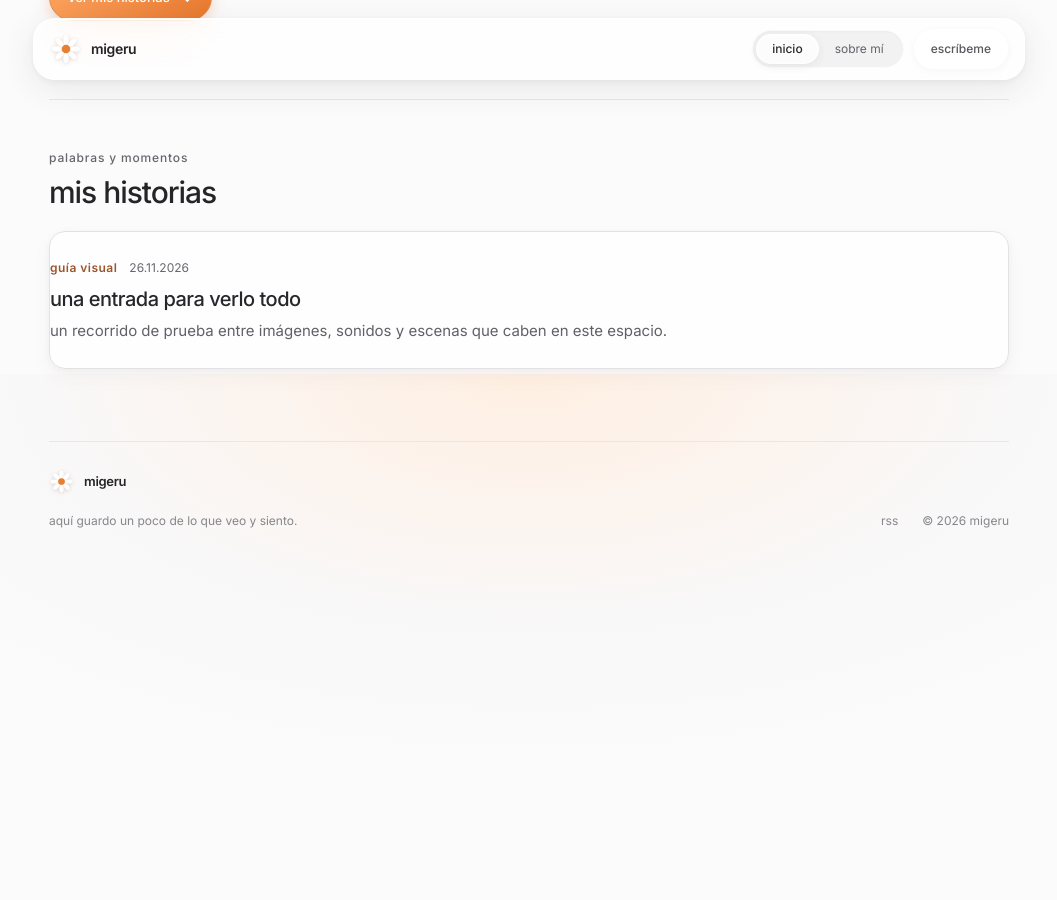
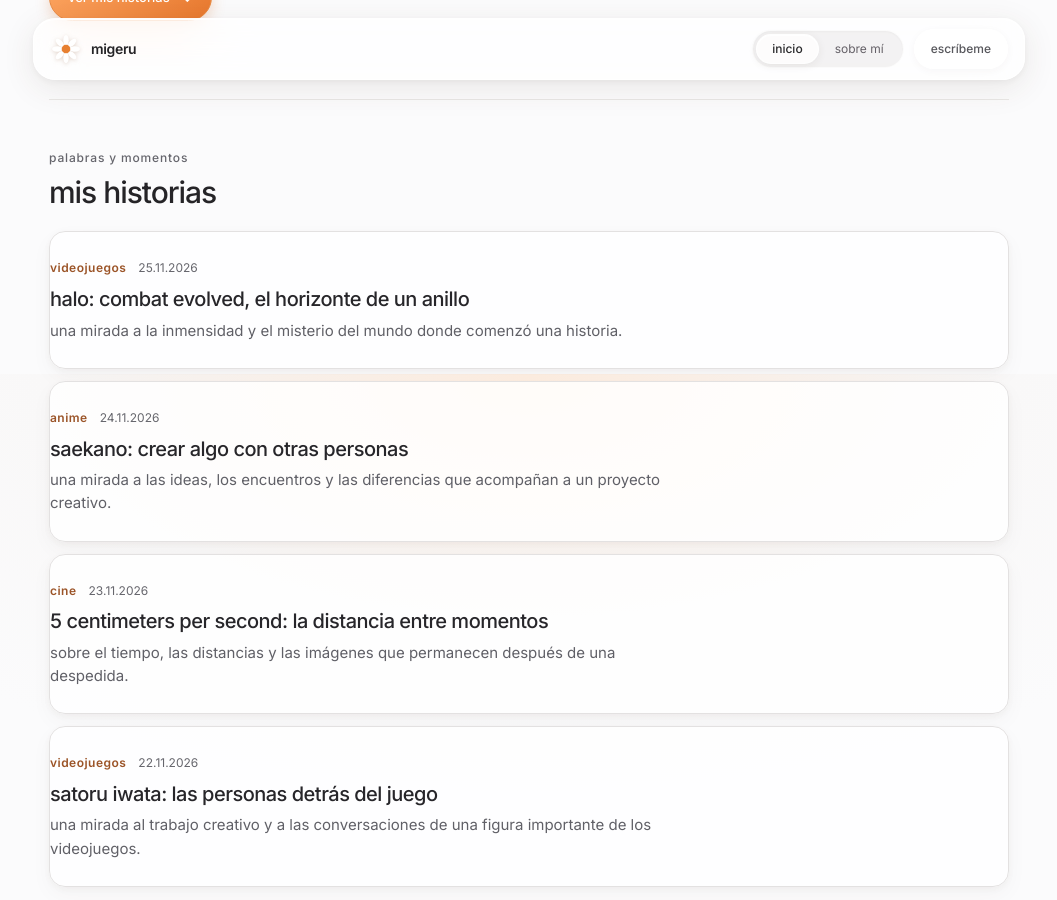
Before and after one commit to sirmigeru98/migeru, a Jekyll site: the page built from index.html, in a window 1280 px wide and 900 px high, scrolled down 526 px. Shown: the whole window, without its empty margins (111-1168 px from the left). Built offline with Jekyll 4.4.1, drawn with Linux system fonts in a browser that asks for light colours; before the commit the page ends 1105 px from its top, so only the background shows below that.

Commit message:
Publicar cuatro historias de ejemplo

```diff
--- /dev/null
+++ b/_posts/2026-11-22-satoru-iwata.md
@@ -0,0 +1,39 @@
+---
+layout: post
+cover: /assets/media/iwata-homenaje.jpg
+title: "satoru iwata: las personas detrás del juego"
+description: "una mirada al trabajo creativo y a las conversaciones de una figura importante de los videojuegos."
+category: videojuegos
+---
+
+Detrás de cada juego hay personas que imaginan, prueban y buscan la forma de convertir una idea en una experiencia. Pensar en Satoru Iwata también es mirar hacia ese trabajo, que no siempre aparece en la pantalla.
+
+## hacer y conversar
+
+Iwata comenzó como programador en HAL Laboratory y llegó a dirigir tanto el estudio como Nintendo. En las entrevistas *Iwata Asks* conversó con desarrolladores sobre sus procesos, decisiones y dificultades; esas conversaciones dejan ver el trabajo compartido detrás de una obra.
+
+Más allá de las máquinas, los videojuegos también existen en las ideas que alguien decidió perseguir y en los momentos que otras personas encuentran al jugar.
+
+## de una idea a las manos de alguien
+
+Me parece bonito pensar que algo tan técnico como programar puede terminar convirtiéndose en una experiencia compartida. Detrás de un personaje que salta o de una partida con amigos hay preguntas, intentos, errores y personas buscando que todo funcione.
+
+Las conversaciones de *Iwata Asks* me resultan interesantes por eso: acercan la creación de los videojuegos a quienes los juegan. En lugar de mostrar solamente el resultado, dejan espacio para conocer cómo se llegó hasta él y a quienes formaron parte del proceso.
+
+Cuando pienso en ir de las piedras hasta las estrellas, también pienso en estos pasos: imaginar algo, construirlo con otros y descubrir que puede llegar a las manos de alguien más. *Per aspera ad astra.*
+## un recuerdo compartido
+
+<figure>
+  <img src="{{ '/assets/media/iwata-homenaje.jpg' | relative_url }}" alt="Flores y objetos de videojuegos dejados como homenaje a Satoru Iwata en Nintendo World Store" loading="lazy">
+  <figcaption>Homenaje a Satoru Iwata en Nueva York, 2015. Fotografía de <a href="https://commons.wikimedia.org/wiki/File:Satoru_Iwata_Nintendo_World_Store_memorial.jpg">Steven Bornholtz</a>, sin cambios, <a href="https://creativecommons.org/licenses/by-sa/4.0/">CC BY-SA 4.0</a>.</figcaption>
+</figure>
+
+## un homenaje en vídeo
+
+<div class="media-embed"><iframe src="https://www.youtube-nocookie.com/embed/9YG9INjO91Y" title="Homenaje a Satoru Iwata de Game Developers Choice Awards" loading="lazy" allow="accelerometer; autoplay; clipboard-write; encrypted-media; gyroscope; picture-in-picture; web-share" allowfullscreen></iframe></div>
+<p class="media-caption"><a href="https://www.youtube.com/watch?v=9YG9INjO91Y">Ver el homenaje de GDC en YouTube</a></p>
+
+## para explorar
+
+- [Iwata Asks: una conversación con Iwata](https://www.nintendo.com/en-za/Iwata-Asks/Iwata-Asks-Wii/Iwata-Asks-Turning-the-Tables/Asking-Iwata/Asking-Iwata-204602.html)
+- [archivo de entrevistas Iwata Asks](https://www.nintendo.com/en-gb/Iwata-Asks/Iwata-Asks-525945.html)
--- /dev/null
+++ b/_posts/2026-11-23-cinco-centimetros-por-segundo.md
@@ -0,0 +1,39 @@
+---
+layout: post
+cover: /assets/media/cinco-centimetros-poster.jpg
+title: "5 centimeters per second: la distancia entre momentos"
+description: "sobre el tiempo, las distancias y las imágenes que permanecen después de una despedida."
+category: cine
+---
+
+Hay imágenes que parecen conservar la temperatura de un recuerdo: una estación, un cielo de tarde, una calle que alguien recorre mientras piensa en otra persona. *5 Centimeters per Second*, de Makoto Shinkai, encuentra espacio para esos momentos pequeños.
+
+## la distancia y el tiempo
+
+La película acompaña a Takaki a través de tres episodios. Las distancias cambian, los días continúan y algunas relaciones permanecen en la memoria incluso cuando sus protagonistas toman caminos distintos.
+
+En sus paisajes, la luz y el tiempo parecen contar parte de la historia. Lo cotidiano se vuelve una forma de hablar de aquello que no siempre es fácil decir.
+
+## los colores de lo que queda
+
+Lo que más me atrae de esta película es cómo un paisaje puede llevar una emoción sin explicarla. La luz de un atardecer, los cables sobre una calle o la nieve junto a una estación crean una escena que parece tranquila, aunque por dentro esté ocurriendo mucho más.
+
+Me recuerda a esos momentos en los que mirar por la ventana trae una sensación difícil de nombrar. No necesariamente es tristeza: también puede ser cariño por algo que existió y que ya no se encuentra exactamente en el mismo lugar.
+
+Quizá por eso sus imágenes se sienten como fotografías guardadas durante años. No detienen el tiempo, pero permiten volver por un instante a la manera en que se veía el mundo.
+## una imagen para recordar
+
+<figure>
+  <img src="{{ '/assets/media/cinco-centimetros-poster.jpg' | relative_url }}" alt="Póster de 5 Centimeters per Second: dos personas bajo un cielo de atardecer" loading="lazy">
+  <figcaption>Póster de <em>5 Centimeters per Second</em>. Fuente: <a href="https://www.imdb.com/title/tt0983213/">IMDb</a>; imagen © sus respectivos titulares.</figcaption>
+</figure>
+
+## un vistazo a la película
+
+<div class="media-embed"><iframe src="https://www.youtube-nocookie.com/embed/iPsu_sk-e7Q" title="Tráiler oficial de 5 Centimeters per Second" loading="lazy" allow="accelerometer; autoplay; clipboard-write; encrypted-media; gyroscope; picture-in-picture; web-share" allowfullscreen></iframe></div>
+<p class="media-caption"><a href="https://www.youtube.com/watch?v=iPsu_sk-e7Q">Ver el tráiler de GKIDS en YouTube</a></p>
+
+## para explorar
+
+- [ficha de la película en Japanese Film Database](https://jfdb.jp/en/title/651)
+- [tráiler de la edición de GKIDS](https://www.youtube.com/watch?v=iPsu_sk-e7Q)
--- /dev/null
+++ b/_posts/2026-11-24-saekano.md
@@ -0,0 +1,37 @@
+---
+layout: post
+cover: /assets/media/saekano-flat-visual.jpg
+title: "saekano: crear algo con otras personas"
+description: "una mirada a las ideas, los encuentros y las diferencias que acompañan a un proyecto creativo."
+category: anime
+---
+
+Una historia puede comenzar con un encuentro y convertirse en una idea que necesita de otras personas para existir. En *Saekano*, Tomoya reúne a un grupo para crear un videojuego y transformar esa primera impresión en algo que otros puedan experimentar.
+
+## imaginar juntos
+
+Un proyecto creativo no está hecho solo de una idea inicial. También se construye con dibujos, palabras, música y con las miradas distintas de quienes deciden participar. A veces esas diferencias acercan; otras, hacen que sea más difícil avanzar.
+
+La serie permite mirar ese proceso entre conversaciones cotidianas, entusiasmo y las relaciones que se forman alrededor de una obra todavía incompleta.
+
+## la idea y quienes la imaginan
+
+Como diseñador, encuentro interesante esa distancia entre tener una escena en la cabeza y conseguir que otra persona pueda verla. Tomoya imagina un juego, pero necesita que los demás aporten algo que él no puede hacer por sí solo. La idea deja de pertenecerle por completo y empieza a cambiar con cada nueva mirada.
+
+También me llama la atención que todo comience con algo tan sencillo como encontrarse con alguien en una calle. Una escena cotidiana puede quedarse dando vueltas en la mente hasta convertirse en una historia. Aunque, claro, convertir esa historia en un proyecto terminado es otra aventura.
+## las personas detrás de la idea
+
+<figure>
+  <img src="{{ '/assets/media/saekano-flat-visual.jpg' | relative_url }}" alt="Imagen promocional de Saekano Flat con Tomoya, Megumi y los demás personajes" loading="lazy">
+  <figcaption>Imagen promocional de <em>Saekano Flat</em>, publicada por <a href="https://a1p.jp/works/saenai2/">A-1 Pictures</a>. © Fumiaki Maruto, Kurehito Misaki, KADOKAWA y el comité de producción.</figcaption>
+</figure>
+
+## una mirada a la serie
+
+<div class="media-embed"><iframe src="https://www.youtube-nocookie.com/embed/gsZb9-SRDDI" title="Vídeo promocional de Saekano, publicado por Aniplex USA" loading="lazy" allow="accelerometer; autoplay; clipboard-write; encrypted-media; gyroscope; picture-in-picture; web-share" allowfullscreen></iframe></div>
+<p class="media-caption"><a href="https://www.youtube.com/watch?v=gsZb9-SRDDI">Ver el vídeo de Aniplex USA en YouTube</a></p>
+
+## para explorar
+
+- [introducción de la serie en su sitio oficial](https://www.saenai.tv/story/introduction/)
+- [vídeos oficiales de la serie](https://www.saenai.tv/movie/)
--- /dev/null
+++ b/_posts/2026-11-25-halo-combat-evolved.md
@@ -0,0 +1,38 @@
+---
+layout: post
+cover: /assets/media/halo-combat-evolved-caratula.jpg
+title: "halo: combat evolved, el horizonte de un anillo"
+description: "una mirada a la inmensidad y el misterio del mundo donde comenzó una historia."
+category: videojuegos
+---
+
+Hay paisajes que parecen demasiado grandes para caber en una pantalla. En *Halo: Combat Evolved*, el horizonte no termina donde uno esperaría: se curva, asciende y recuerda que el suelo también forma parte de algo que todavía no entendemos.
+
+## un mundo por descubrir
+
+El primer Halo presenta al Jefe Maestro y a Cortana en medio de un conflicto con el Covenant. Pero, además de la acción, hay un mundo que invita a mirar: estructuras antiguas, espacios abiertos y preguntas que permanecen incluso cuando todo parece estar en silencio.
+
+Es una forma de ciencia ficción que deja espacio para la curiosidad. La tecnología y la guerra están presentes, pero también la sensación de ser pequeño frente a algo inmenso.
+
+## el silencio también cuenta
+
+Me gusta pensar en ese contraste: por un lado, una armadura hecha para sobrevivir a la guerra; por otro, un paisaje que parece existir desde mucho antes de que llegáramos. El anillo no necesita explicarse por completo para despertar curiosidad. Basta con mirar hacia arriba y preguntarse qué hay al otro lado.
+
+Y ahí está Cortana, una presencia que acompaña al Jefe Maestro en medio de tanta escala. Entre tecnología, peligro y arquitectura desconocida, esa compañía hace que el universo no se sienta solamente inmenso, sino también cercano.
+## una imagen de aquella aventura
+
+<figure>
+  <img src="{{ '/assets/media/halo-combat-evolved-caratula.jpg' | relative_url }}" alt="Carátula de Halo: Combat Evolved para Xbox, con el Jefe Maestro en primer plano" loading="lazy">
+  <figcaption>Carátula de la edición Classics para Xbox. Imagen de <a href="https://www.halopedia.org/File:HCEX_Classics_Cover_Art.jpg">Halopedia</a>; derechos de sus respectivos titulares.</figcaption>
+</figure>
+
+## volver al anillo
+
+Este tráiler pertenece a *Halo: Combat Evolved Anniversary*, la versión remasterizada del juego original.
+
+<div class="media-embed"><iframe src="https://www.youtube-nocookie.com/embed/F1J3z_2Uep8" title="Tráiler de Halo: Combat Evolved Anniversary" loading="lazy" allow="accelerometer; autoplay; clipboard-write; encrypted-media; gyroscope; picture-in-picture; web-share" allowfullscreen></iframe></div>
+<p class="media-caption"><a href="https://www.youtube.com/watch?v=F1J3z_2Uep8">Ver el tráiler en YouTube</a></p>
+
+## para explorar
+
+- [celebrando 25 años de halo, en el sitio oficial](https://www.halowaypoint.com/news/celebrating-25-years)
```
Also changed, not shown: _posts/2026-11-26-galeria-de-elementos.md (+1 -0 lines), assets/media/cinco-centimetros-poster.jpg (added), assets/media/halo-combat-evolved-caratula.jpg (added), assets/media/iwata-homenaje.jpg (added), assets/media/saekano-flat-visual.jpg (added).
